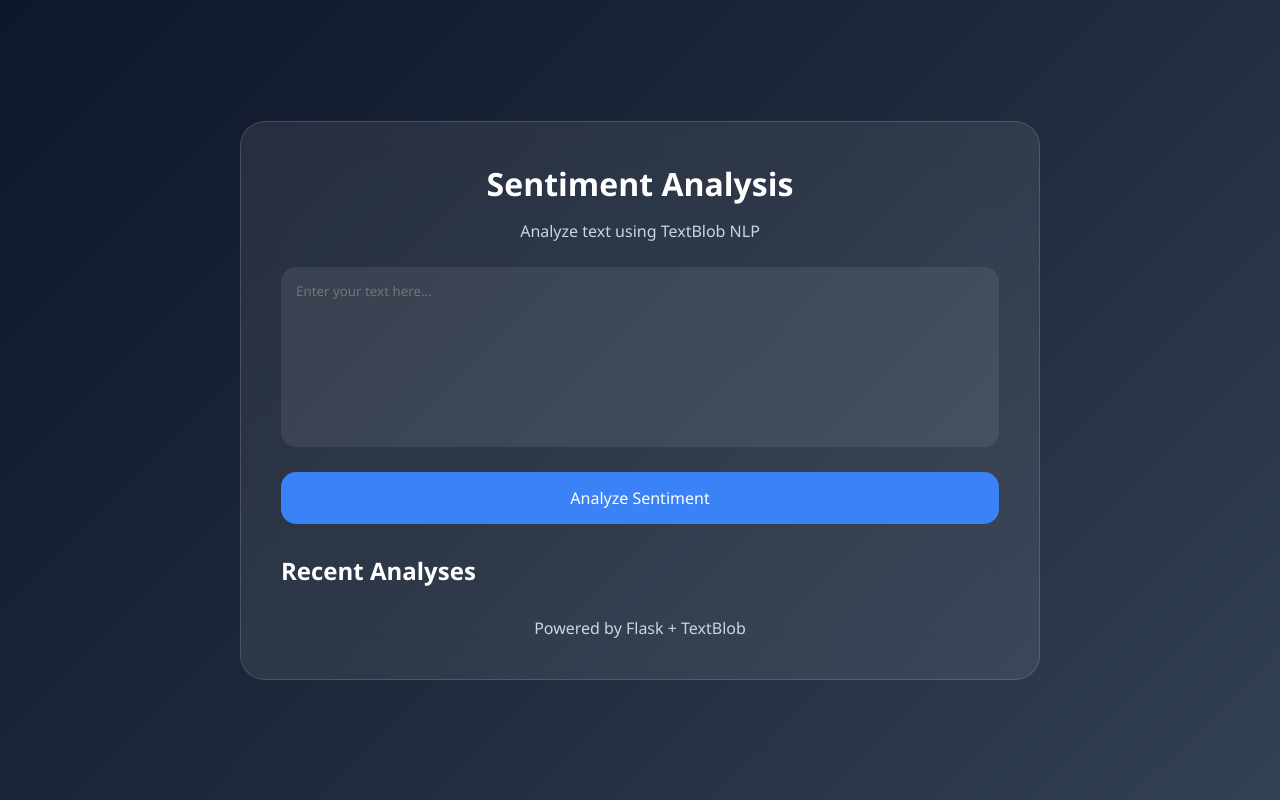
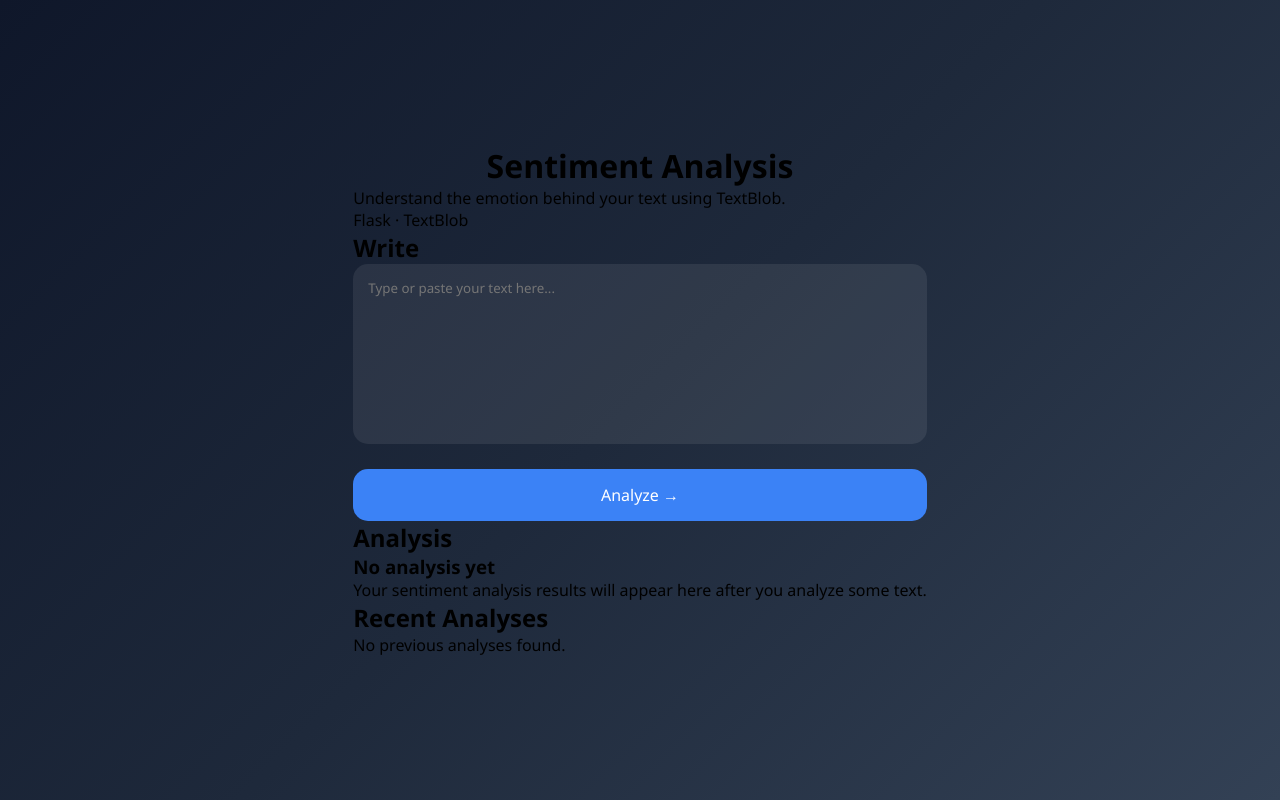
Before and after one commit to NoorulHamdh1/SentimentAnalysis, a Flask app: page / in a window 1280 px wide. Run offline with Flask 3, Linux system fonts and the light colour scheme.

Commit message:
New Layout

```diff
--- a/templates/index.html
+++ b/templates/index.html
@@ -19,32 +19,64 @@
 
 <body>
 
-<div class="glass-card">
+<div class="container">
+
+    <header>
+
+        <div>
 
             <h1>Sentiment Analysis</h1>
 
-    <p class="subtitle">
-        Analyze text using TextBlob NLP
+            <p>
+                Understand the emotion behind your text using TextBlob.
             </p>
+
+        </div>
+
+        <div class="badge">
+
+            Flask · TextBlob
+
+        </div>
+
+    </header>
+
+    <main>
+
+        <!-- LEFT SIDE -->
+
+        <section class="input-section">
+
+            <h2>Write</h2>
 
             <form method="POST">
 
                 <textarea
                     name="text"
-            placeholder="Enter your text here..."
+                    placeholder="Type or paste your text here..."
                     required></textarea>
 
                 <button type="submit">
-            Analyze Sentiment
+
+                    Analyze →
+
                 </button>
 
             </form>
 
+        </section>
+
+        <!-- RIGHT SIDE -->
+
+        <section class="result-section">
+
+            <h2>Analysis</h2>
+
             {% if sentiment %}
 
-    <div class="result">
+            <div class="result-card">
 
-        <div class="
+                <h3 class="
                     {% if 'Positive' in sentiment %}
                         positive
                     {% elif 'Negative' in sentiment %}
@@ -54,78 +86,109 @@
                     {% endif %}
                 ">
 
-            <h2>{{ sentiment }}</h2>
+                    {{ sentiment }}
+
+                </h3>
+
+                <p class="description">
+
+                    {% if 'Positive' in sentiment %}
+                    The text expresses an overall optimistic tone.
+
+                    {% elif 'Negative' in sentiment %}
+                    The text expresses an overall negative tone.
+
+                    {% else %}
+                    The text is mostly factual or emotionally balanced.
+                    {% endif %}
+
+                </p>
+
+                <div class="metric">
+
+                    <span>Polarity</span>
+
+                    <strong>{{ polarity }}</strong>
 
                 </div>
 
-        <div class="input-box">
+                <div class="metric">
 
-            <h3>Analyzed Text</h3>
+                    <span>Subjectivity</span>
 
-            <p>{{ text_input }}</p>
-
-        </div>
-
-        <div class="stats">
-
-            <div class="stat-box">
-
-                <h3>Polarity</h3>
-
-                <p>{{ polarity }}</p>
-
-            </div>
-
-            <div class="stat-box">
-
-                <h3>Subjectivity</h3>
-
-                <p>{{ subjectivity }}</p>
+                    <strong>{{ subjectivity }}</strong>
 
                 </div>
 
             </div>
 
+            {% else %}
+
+            <div class="empty-state">
+
+                <h3>No analysis yet</h3>
+
+                <p>
+                    Your sentiment analysis results will appear here after
+                    you analyze some text.
+                </p>
+
             </div>
 
             {% endif %}
 
-    <div class="history">
+        </section>
+
+    </main>
+
+    <section class="history-section">
 
         <h2>Recent Analyses</h2>
 
+        {% if history %}
+
             {% for item in history %}
 
-        <div class="history-item">
+            <article class="history-card">
 
-            <p><strong>Text:</strong> {{ item.text }}</p>
+                <p class="history-text">
 
-            <p>
-                <strong>Sentiment:</strong>
-                {{ item.sentiment }}
+                    "{{ item.text }}"
+
                 </p>
 
-            <p>
-                Polarity:
-                {{ item.polarity }}
-                |
-                Subjectivity:
-                {{ item.subjectivity }}
-            </p>
+                <div class="history-footer">
+
+                    <span>{{ item.sentiment }}</span>
+
+                    <small>
+
+                        Polarity {{ item.polarity }}
+                        ·
+                        Subjectivity {{ item.subjectivity }}
+
+                    </small>
 
                 </div>
 
+            </article>
+
             {% endfor %}
 
-    </div>
+        {% else %}
 
-    <footer>
+            <p class="history-empty">
 
-        Powered by Flask + TextBlob
+                No previous analyses found.
 
-    </footer>
+            </p>
+
+        {% endif %}
+
+    </section>
 
 </div>
 
 </body>
+
 </html>
```
Lines whose indentation alone changed are shown as unchanged.
